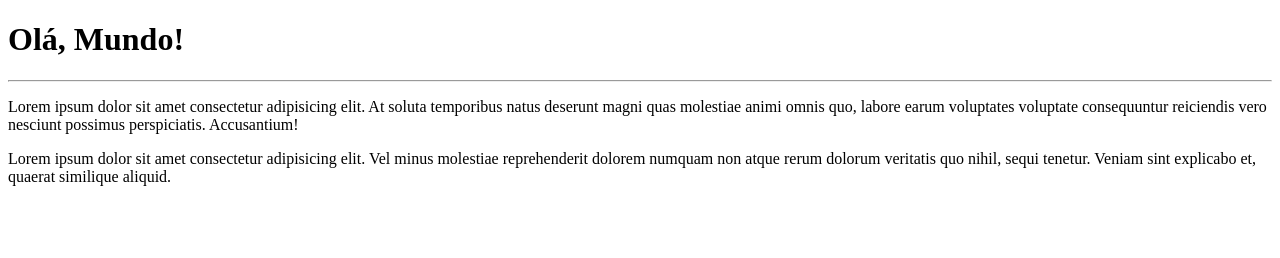
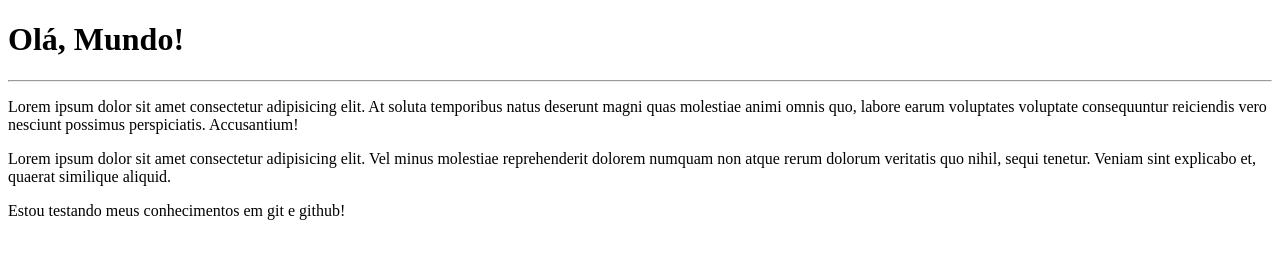
Before and after one commit to deyyses17/Ola-Mundo, a plain HTML site: page site-exemplo/index.html in a window 1280 px wide. Drawn offline with Linux system fonts and the light colour scheme.

Commit message:
Update index.html

```diff
--- a/site-exemplo/index.html
+++ b/site-exemplo/index.html
@@ -10,5 +10,6 @@
     <hr>
     <p>Lorem ipsum dolor sit amet consectetur adipisicing elit. At soluta temporibus natus deserunt magni quas molestiae animi omnis quo, labore earum voluptates voluptate consequuntur reiciendis vero nesciunt possimus perspiciatis. Accusantium!</p>
     <p>Lorem ipsum dolor sit amet consectetur adipisicing elit. Vel minus molestiae reprehenderit dolorem numquam non atque rerum dolorum veritatis quo nihil, sequi tenetur. Veniam sint explicabo et, quaerat similique aliquid.</p>
+    <p>Estou testando meus conhecimentos em git e github!</p>
 </body>
 </html>
```
